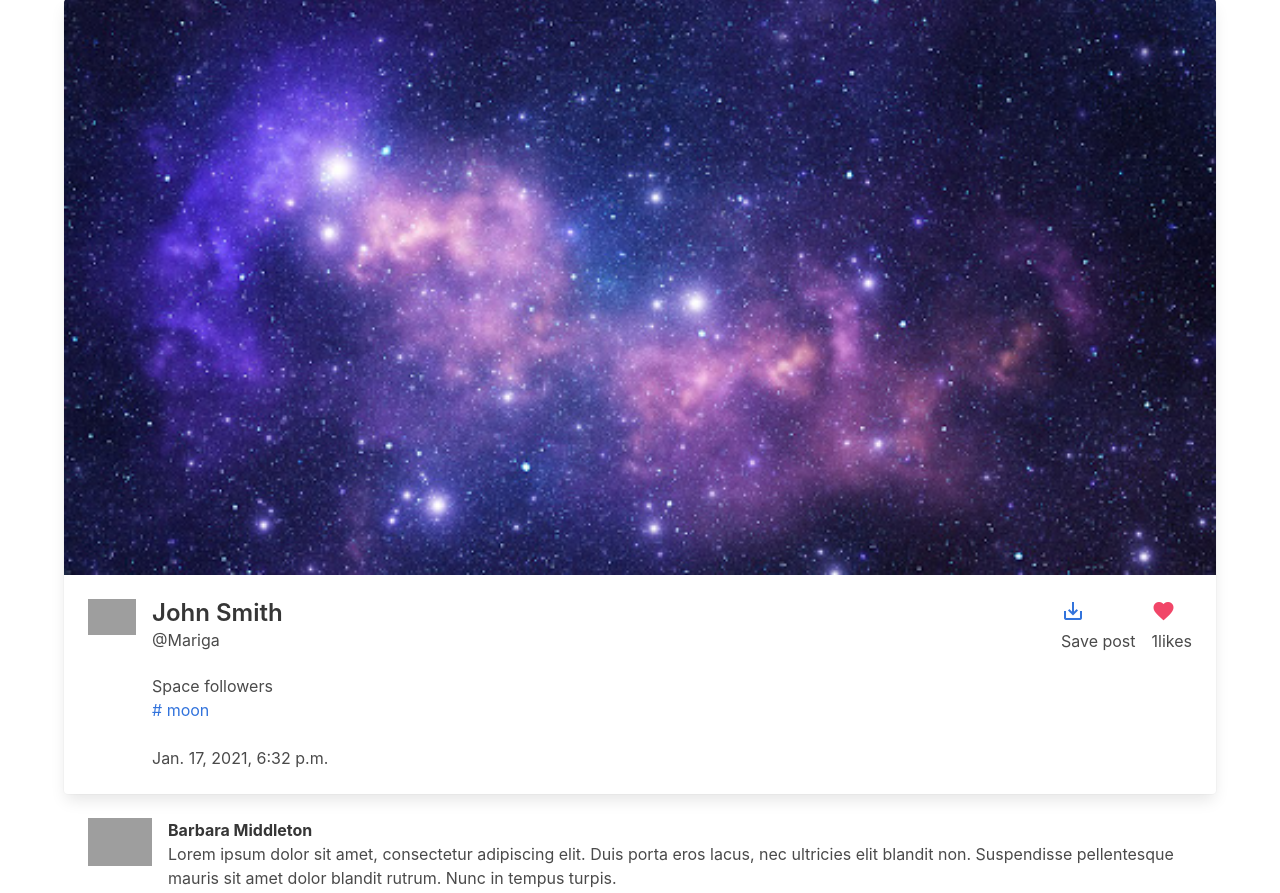
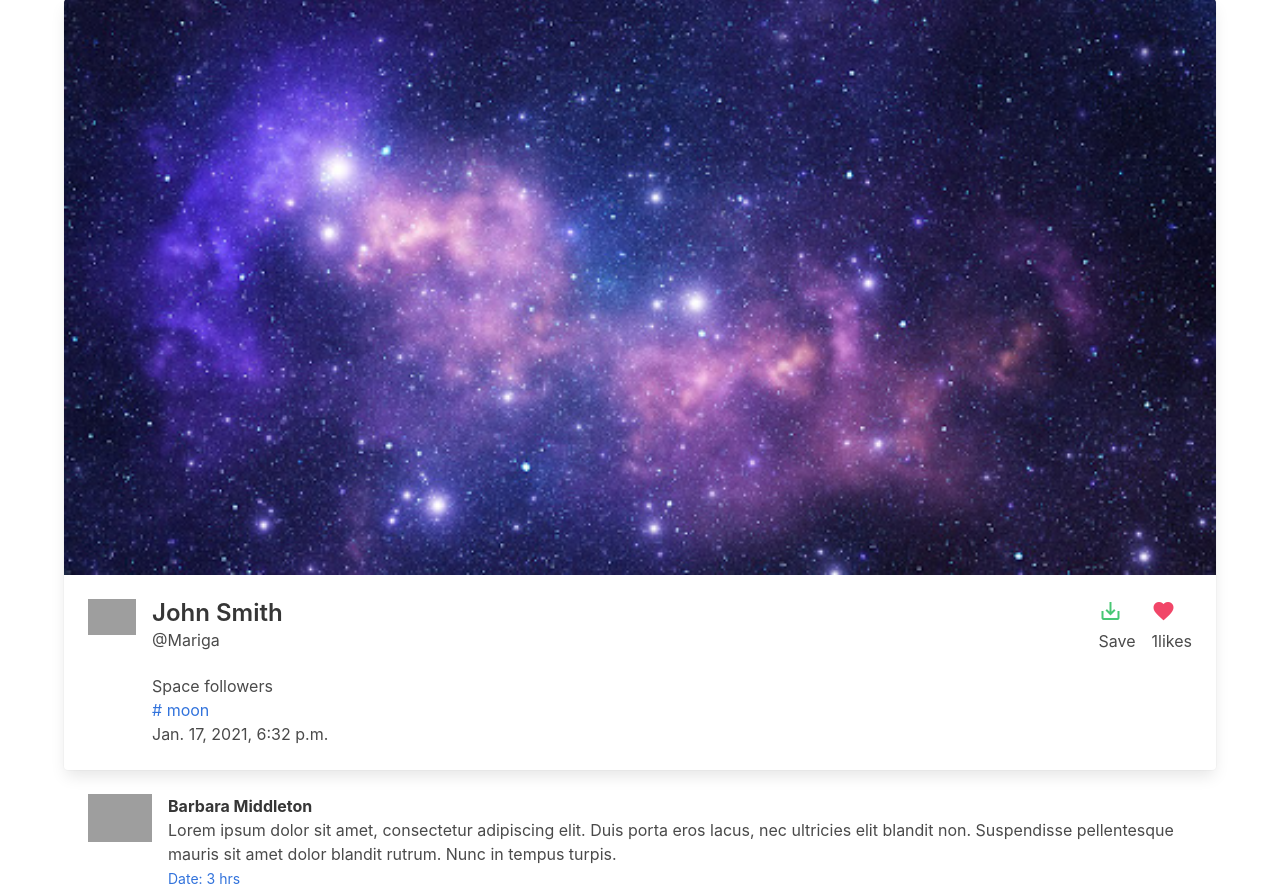
Before and after one commit to Mariga123/studious-octo-giggle, a Django app: page /post/9800cf77-a672-4f45-991c-cb86c7fe6727 in a window 1280 px wide. Shown: the part 125-1018 px from the top of the page. Run offline with Django 3.2, Linux system fonts and the light colour scheme; a user stored in the database is signed in; data comes from the database, SQL or seed files in the repository; both versions use the stored data as it was after the commit; grey boxes are pictures that could not be loaded.

Commit message:
create favourite likes and posts

```diff
--- a/authy/models.py
+++ b/authy/models.py
@@ -1,5 +1,6 @@
 from django.db import models
 from django.contrib.auth.models import User
+from post.models import Post
 
 from django.db.models.signals import post_save
 
@@ -12,7 +13,7 @@
 	url = models.CharField(max_length=80, null=True, blank=True)
 	profile_info = models.TextField(max_length=150, null=True, blank=True)
 	created = models.DateField(auto_now_add=True)
-	# favorites = models.ManyToManyField(Post)
+	favorites = models.ManyToManyField(Post)
 	picture = models.ImageField(upload_to='profile_pictures', blank=True, null=True, verbose_name='Picture')
 
 def create_user_profile(sender, instance, created, **kwargs):
--- a/instagram_clone/templates/post_detail.html
+++ b/instagram_clone/templates/post_detail.html
@@ -26,13 +26,21 @@
                         <p>{% for tag in post.tags.all %}<a href="{{ tag.get_absolute_url }}">#
                                 {{ tag }}</a>{% endfor %}
                         </p>
-                        <br>
                         <time datetime="2016-1-1">{{ post.posted }}</time>
                     </div>
+                    {% if favorited is True %}
                     <div class="media-right">
-                        <a href=""><i class="material-icons">save_alt </i></a>
-                        <p>Save post</p>
+                        <a href="{% url 'postfavorite' post.id %}"><i class="material-icons has-text-danger">save_alt </i></a>
+                        <p>Remove Post</p>
                     </div>
+                    {% else %}
+
+                    <div class="media-right">
+                        <a href="{% url 'postfavorite' post.id %}"><i class="material-icons has-text-success">save_alt </i></a>
+                        <p>Save</p>
+                    </div>
+
+                    {% endif %}
                     <div class="media-right">
                         <a href="{% url 'postlike' post.id %}"><i class="material-icons has-text-danger">favorite</i></a>
                         <p> {{ post.likes }}likes</p>
--- a/post/urls.py
+++ b/post/urls.py
@@ -1,4 +1,4 @@
-from post.views import index, NewPost, PostDetails, tags, like
+from post.views import index, NewPost, PostDetails, tags, like, favorite
 from django.urls import path
 
 urlpatterns = [
@@ -6,5 +6,6 @@
     path('newpost/', NewPost, name='newpost'),
     path('<uuid:post_id>', PostDetails, name='postdetails'),
     path('tag/<slug:tag_slug>', tags, name='tags'),
-    path('<uuid:post_id>/like>', like, name='postlike'),
+    path('<uuid:post_id>/like', like, name='postlike'),
+    path('<uuid:post_id>/favorite', favorite, name='postfavorite'),
 ]
--- a/post/views.py
+++ b/post/views.py
@@ -4,6 +4,7 @@
 from django.urls import reverse
 from django.contrib.auth.decorators import login_required
 from post.models import Post, Stream, Tag, Likes
+from authy.models import Profile
 from post.forms import NewPostForm
 
 # Create your views here.
@@ -32,10 +33,19 @@
 @login_required
 def PostDetails(request, post_id):
 	post = get_object_or_404(Post, id=post_id)
+	favorited = False
+
+	if request.user.is_authenticated:
+		profile = Profile.objects.get(user=request.user)
+
+		if profile.favorites.filter(id=post_id).exists():
+			favorited = True
+
 	template =loader.get_template('post_detail.html')
 
 	context = {
 		'post': post,
+		'favorited':favorited,
 	}
 
 	return HttpResponse(template.render(context, request))
@@ -108,3 +118,16 @@
 	post.save()
 
 	return HttpResponseRedirect(reverse('postdetails', args=[post_id]))
+
+@login_required
+def favorite(request, post_id):
+	user = request.user
+	post =  Post.objects.get(id=post_id)
+	profile = Profile.objects.get(user=user)
+
+	if profile.favorites.filter(id=post_id).exists():
+		profile.favourites.remove(post)
+
+	else:
+		profile.favorites.remove(post)
+	return HttpResponseRedirect(reverse('postdetails', args=[post_id]))
```
Also changed, not shown: authy/migrations/0002_profile_favorites.py (added), db.sqlite3, media/user_2/photo3.jpg (added).
